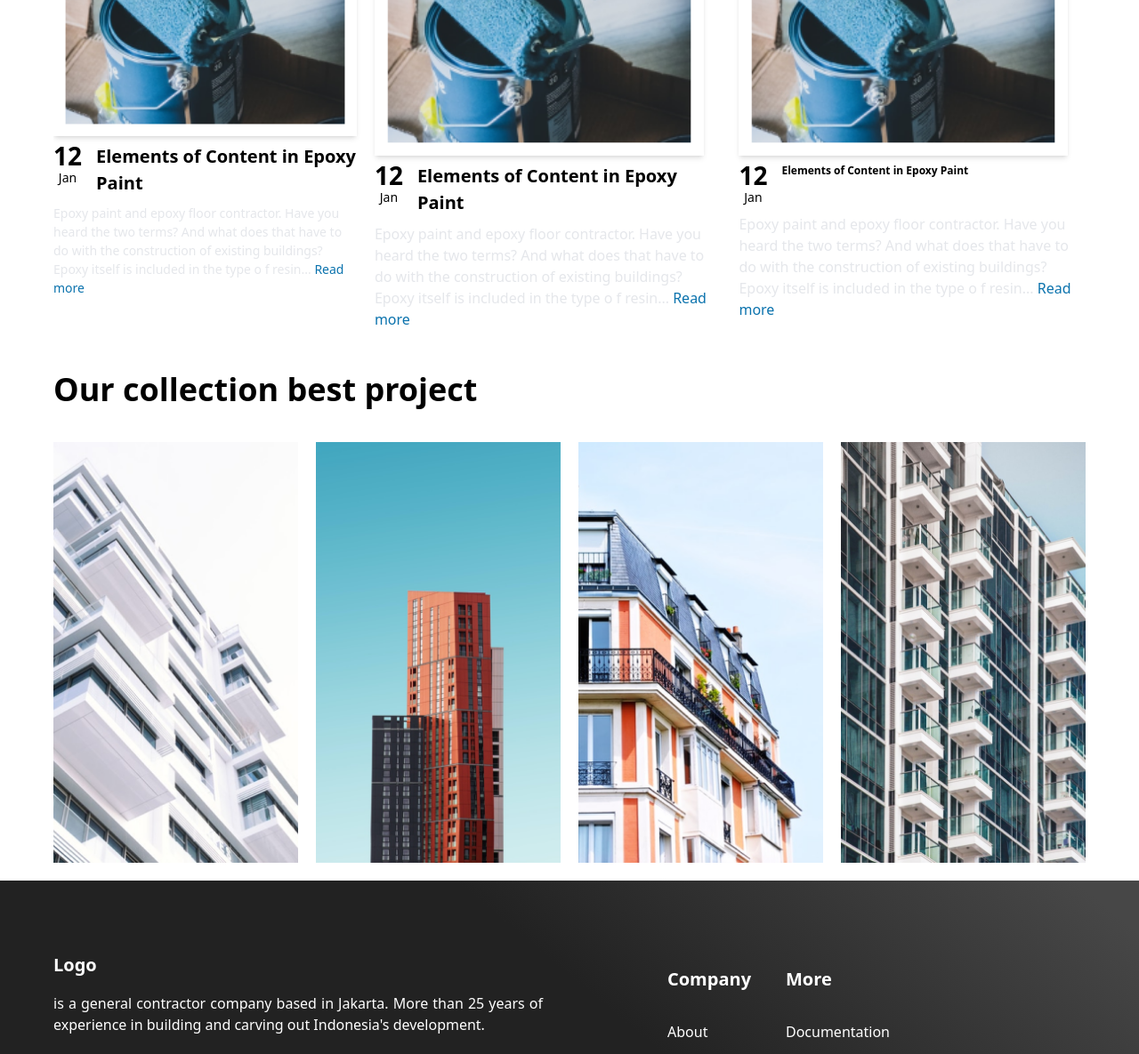
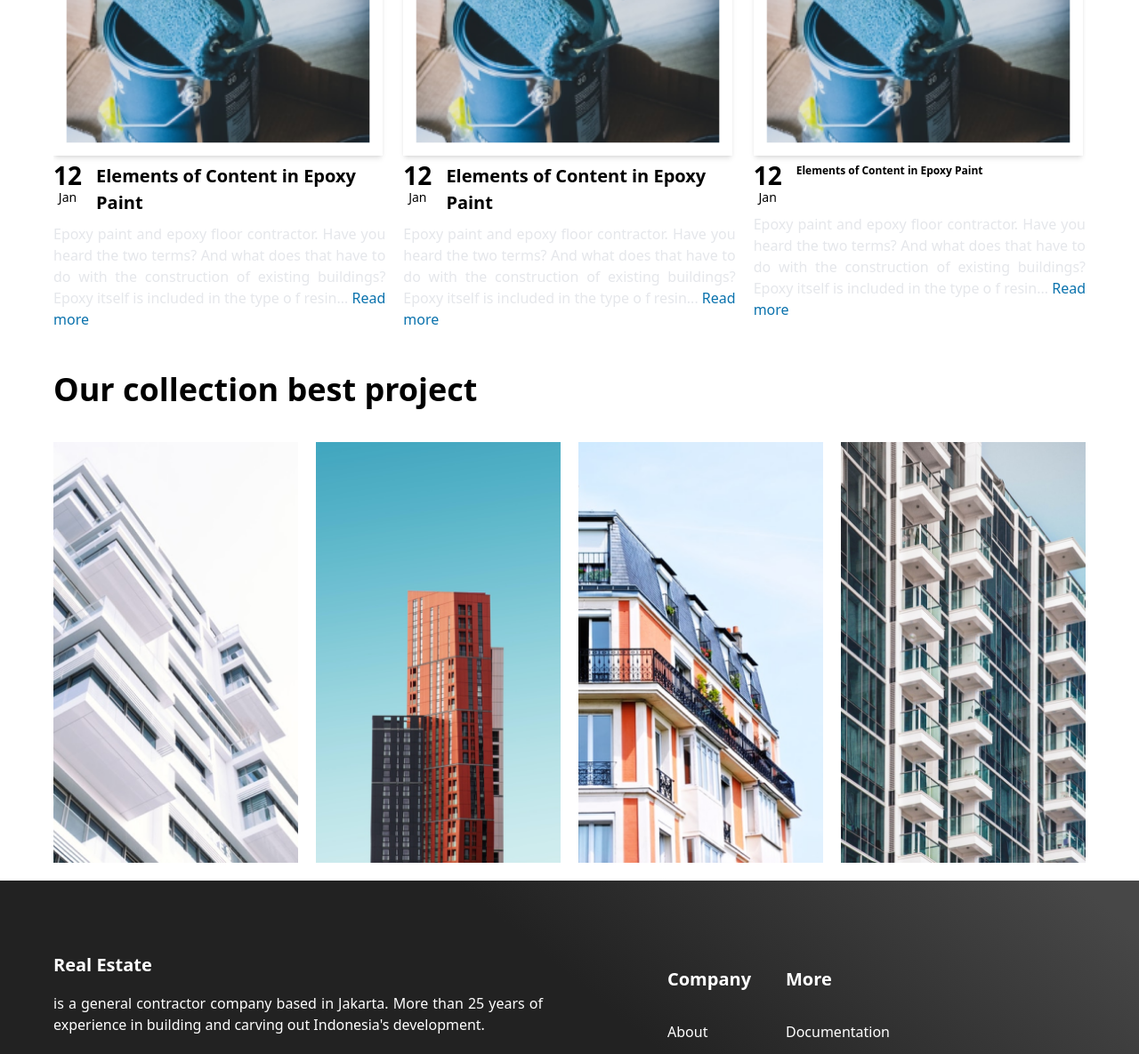
Before and after one commit to mmk-Narola/Tailwind-Css, a website built with Vite: page index.html in a window 1280 px wide. Shown: the part 2745-3930 px from the top of the page at 89% size. Built offline with nearby package versions, Linux system fonts and the light colour scheme; files whose address does not match are found by name.

Commit message:
Tailwind Learning

```diff
--- a/index.html
+++ b/index.html
@@ -483,7 +483,7 @@
         </div>
       </section>
 
-      <!-- New Section -->
+      <!-- News Section -->
       <section class="p-5 max-w-[1200px] mx-auto">
         <h2 class="text-xl font-semibold text-black-dark">News & Updates</h2>
         <div class="flex mt-4 gap-5 overflow-x-auto">
@@ -504,7 +504,7 @@
                 Elements of Content in Epoxy Paint
               </h4>
             </div>
-            <p class="text-base text-gray-200">
+            <p class="text-base text-gray-200 md:text-md text-justify">
               Epoxy paint and epoxy floor contractor. Have you heard the two
               terms? And what does that have to do with the construction of
               existing buildings? Epoxy itself is included in the type o f
@@ -529,7 +529,7 @@
                 Elements of Content in Epoxy Paint
               </h4>
             </div>
-            <p class="text-base text-gray-200 md:text-md">
+            <p class="text-base text-gray-200 md:text-md text-justify">
               Epoxy paint and epoxy floor contractor. Have you heard the two
               terms? And what does that have to do with the construction of
               existing buildings? Epoxy itself is included in the type o f
@@ -554,7 +554,7 @@
                 Elements of Content in Epoxy Paint
               </h4>
             </div>
-            <p class="text-base text-gray-200 md:text-md">
+            <p class="text-base text-gray-200 md:text-md text-justify">
               Epoxy paint and epoxy floor contractor. Have you heard the two
               terms? And what does that have to do with the construction of
               existing buildings? Epoxy itself is included in the type o f
@@ -633,7 +633,7 @@
         class="mx-auto max-w-[1200px] text-white p-5 flex flex-col md:flex-row gap-[40px] md:gap-[140px] py-20"
       >
         <div class="flex flex-col gap-4 max-w-[550px]">
-          <h2 class="text-lg font-semibold text-white">Logo</h2>
+          <h2 class="text-lg font-semibold text-white">Real Estate</h2>
           <p class="text-justify">
             is a general contractor company based in Jakarta. More than 25 years
             of experience in building and carving out Indonesia's development.
```
